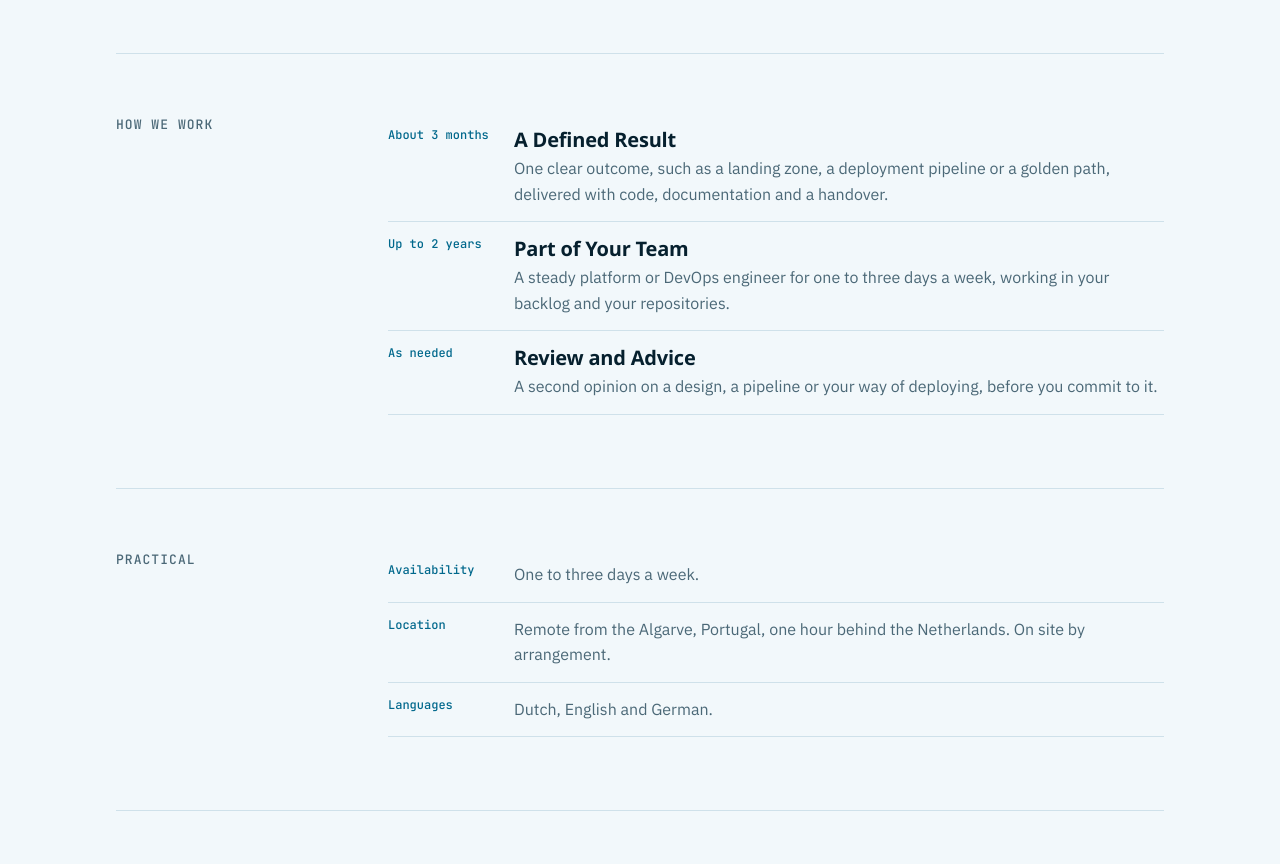
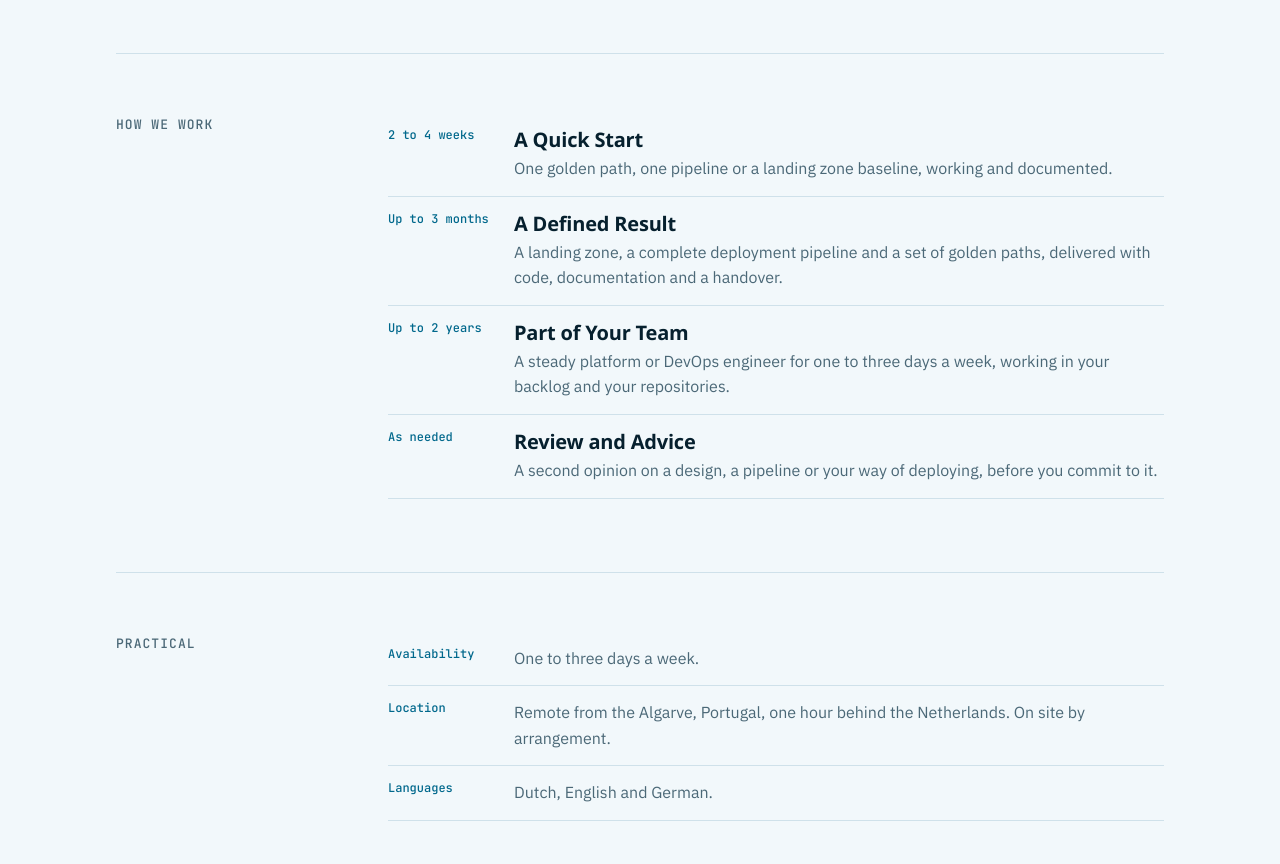
Before and after one commit to msc365/msc365.github.io, an Astro site: page /work-with-me in a window 1280 px wide. Shown: the part 984-1848 px from the top of the page. Built offline with nearby package versions, Linux system fonts and the light colour scheme; Astro itself is replaced by a stand-in of ours.

Commit message:
feat(work-with-me): add a Quick Start and size the defined result (#6)
Offer a 2 to 4 week Quick Start and describe the defined result as up to 3 months with a larger scope.

```diff
--- a/src/pages/work-with-me.astro
+++ b/src/pages/work-with-me.astro
@@ -25,7 +25,8 @@ import Base from '../layouts/Base.astro';
     <div class="sec-head">
       <h2>How We Work</h2>
       <ul class="now">
-        <li><span class="tag">About 3 months</span><div><h3>A Defined Result</h3><p>One clear outcome, such as a landing zone, a deployment pipeline or a golden path, delivered with code, documentation and a handover.</p></div></li>
+        <li><span class="tag">2 to 4 weeks</span><div><h3>A Quick Start</h3><p>One golden path, one pipeline or a landing zone baseline, working and documented.</p></div></li>
+        <li><span class="tag">Up to 3 months</span><div><h3>A Defined Result</h3><p>A landing zone, a complete deployment pipeline and a set of golden paths, delivered with code, documentation and a handover.</p></div></li>
         <li><span class="tag">Up to 2 years</span><div><h3>Part of Your Team</h3><p>A steady platform or DevOps engineer for one to three days a week, working in your backlog and your repositories.</p></div></li>
         <li><span class="tag">As needed</span><div><h3>Review and Advice</h3><p>A second opinion on a design, a pipeline or your way of deploying, before you commit to it.</p></div></li>
       </ul>
```
